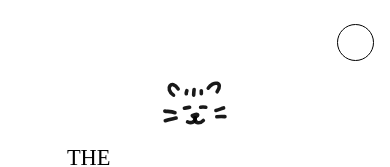
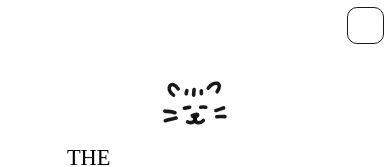
Before and after one commit to vinicius-el-khalili/catatouille, a Next.js app: page /components/Layout in a window 390 px wide. Both pictures are taken after a click on the element 355 px from the left and 42 px from the top of the page. Shown: the top 167 px of the page. Built offline with nearby package versions, Linux system fonts and the light colour scheme.

Commit message:
good old burger button

```diff
--- a/pages/components/Navbar.js
+++ b/pages/components/Navbar.js
@@ -5,23 +5,33 @@ export default function Navbar(){
     const [toggle,setToggle] = useState(false)
     return(
         <div className={style.Navbar}>
+            {/* ---- MENU ----*/}
             <div className={
                 toggle?
                 `${style.menu} ${style.menuOn}`:
                 `${style.menu} ${style.menuOff}`
 
             }>
-                <Link href={"/"} className={style.link}>Main dishes</Link>
-                <Link href={"/"} className={style.link}>Side dishes</Link>
-                <Link href={"/"} className={style.link}>Desserts</Link>
+
+                {/* ---- LINKS ----*/}
+                <Link href={"/"} className={style.link} onClick={()=>{setToggle(false)}}>Main dishes</Link>
+                <Link href={"/"} className={style.link} onClick={()=>{setToggle(false)}}>Side dishes</Link>
+                <Link href={"/"} className={style.link} onClick={()=>{setToggle(false)}}>Desserts</Link>
+
             </div>
+
+            {/* ---- BURGER BUTTON ----*/}
             <div
                 className={toggle?
                     `${style.button} ${style.buttonOn}`:
                     `${style.button} ${style.buttonOff}`
                 }
                 onClick={()=>{toggle?setToggle(false):setToggle(true)}}
-                ></div>
+            >
+                <div className={style.burger}/>
+                <div className={style.burger}/>
+                <div className={style.burger}/>
+            </div>
         </div>
     )
 }
--- a/styles/Navbar.module.css
+++ b/styles/Navbar.module.css
@@ -24,25 +24,35 @@
 .button{
     width: 35px;
     height: 35px;
-    margin: 24px;
+    margin: 7px;
+    margin-right: 14px;
     border: 1px solid black;
-    background-color: var(--el6);
-    opacity: .4;
     display: none;
     position: fixed;
     top: 0;
-    border-radius: 100%;
+    border-radius: 0px;
 }
+.burger{
+    width: 25px;
+    height: 3px;
+    background-color: black;
+    transition: .5s;
+}
+
 @media screen and (max-width:600px) {
     .Navbar{
         flex-direction: column-reverse;
         align-items: flex-end;
         position: fixed;
         z-index: 2;
-        background-color: transparent;
+        opacity: .9;
     }
     .button{
-        display: block;
+        display: flex;
+        flex-direction: column;
+        justify-content: center;
+        align-items: center;
+        gap: 5px;
     }
     .menu{
         flex-direction: column;
@@ -53,7 +63,6 @@
         height: 100vh;
         text-align: center;
         background-color: var(--el1);
-        opacity: .9;
     }
     .link{
         width: 100%;
@@ -62,6 +71,22 @@
         display: none;
     }
     .buttonOn{
-        opacity: 1;
+        border-radius: 10px;
+        gap: 0;
+    }
+    .buttonOn>.burger{
+        width: 30px;
+    }
+    .buttonOn>.burger:nth-child(1){
+        background-color: var(--el6);
+        transform: translate(0,100%) rotate(135deg);
+    }
+    .buttonOn>.burger:nth-child(2){
+        background-color: transparent;
+        transform: rotate(180deg);
+    }
+    .buttonOn>.burger:nth-child(3){
+        background-color: var(--el6);
+        transform: translate(0,-100%) rotate(-135deg);
     }
 }
```
